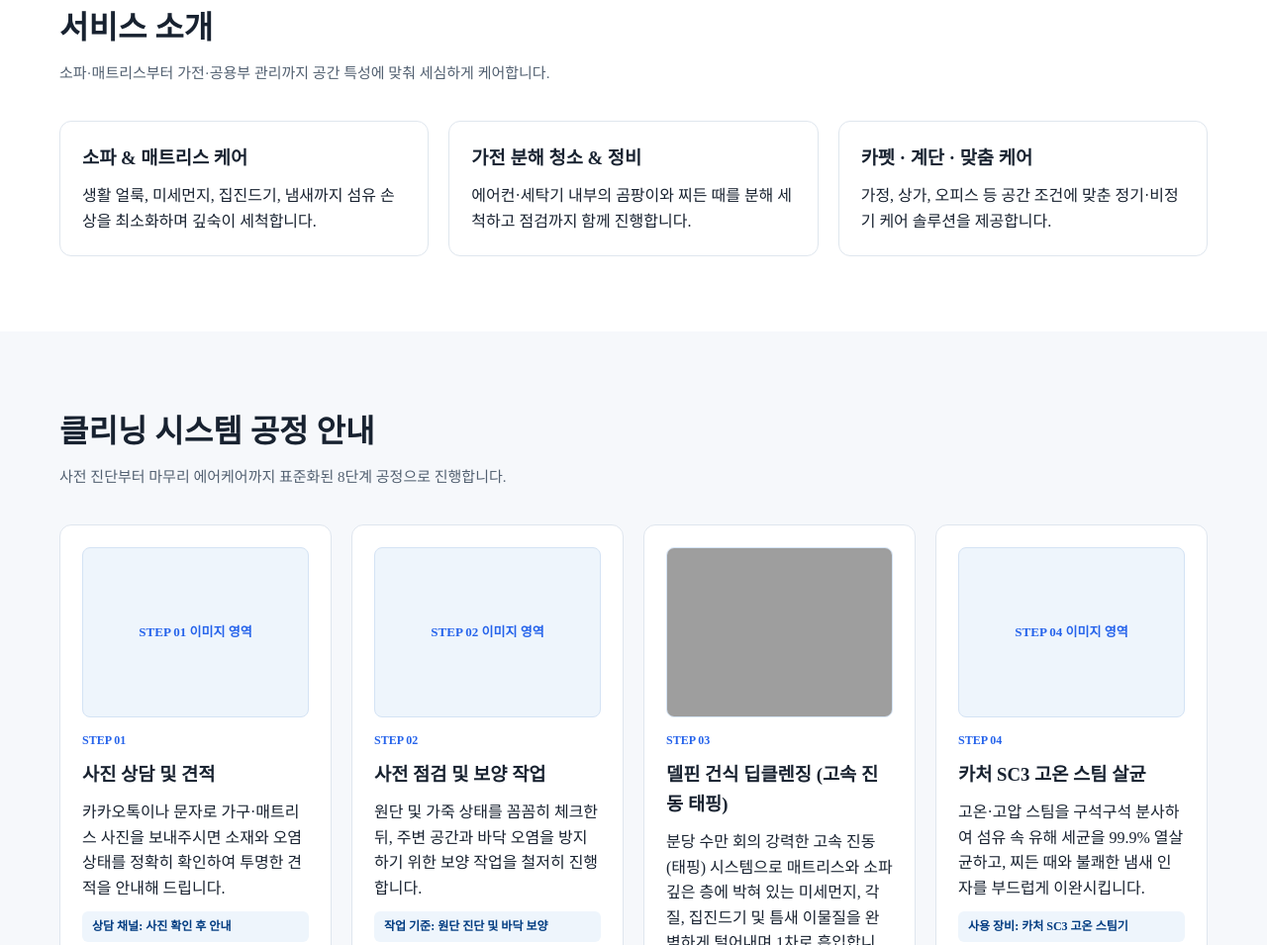
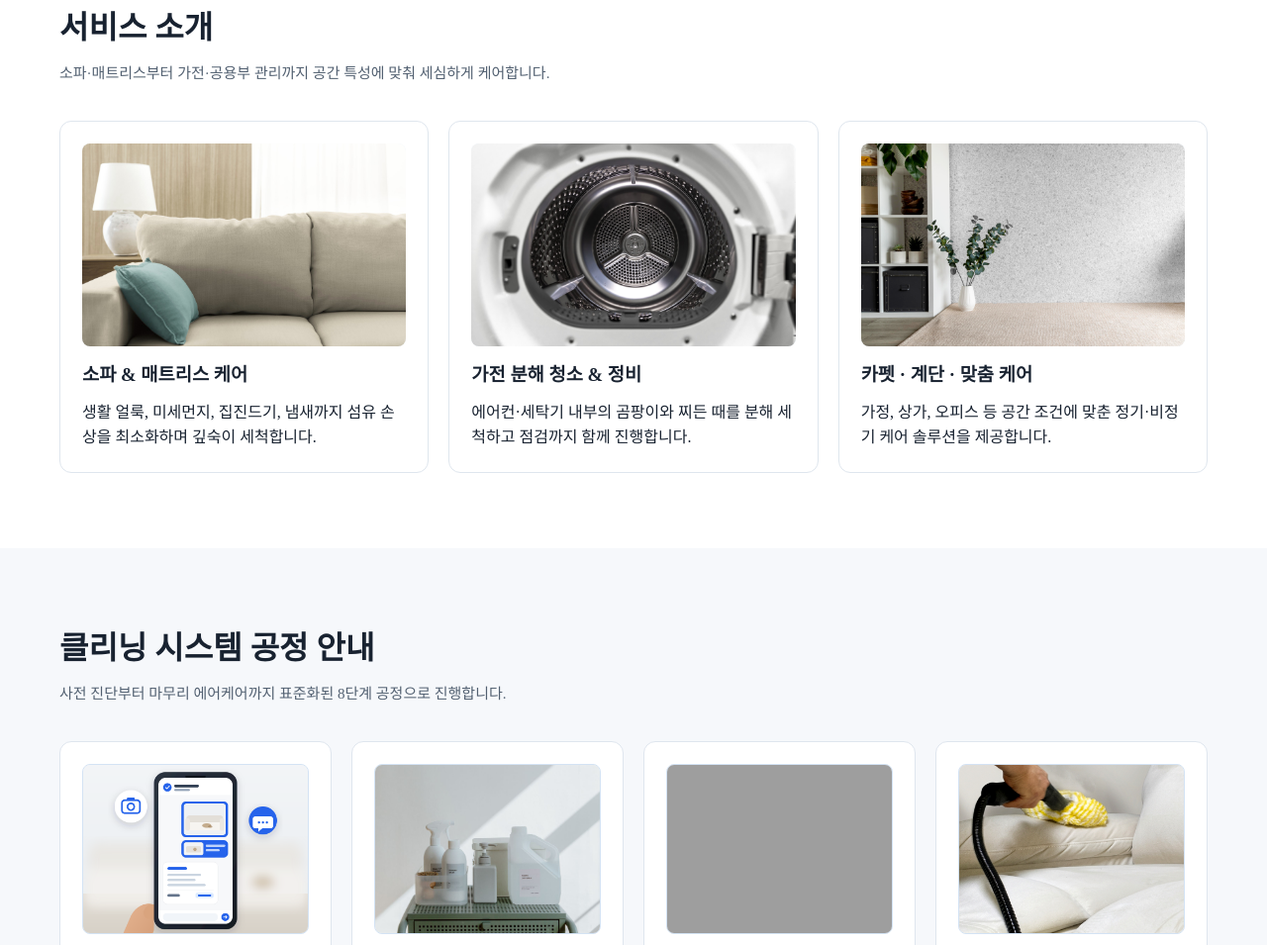
Before and after one commit to cleanandfix/clean-n-fix, a plain HTML site: page index.html in a window 1280 px wide. Shown: the part 679-1634 px from the top of the page at 99% size. Drawn offline with Linux system fonts and the light colour scheme; grey boxes are pictures that could not be loaded.

```diff
--- a/css/style.css
+++ b/css/style.css
@@ -586,3 +586,25 @@ a {
   outline: 2px solid var(--primary);
   border-color: var(--primary);
 }
+
+/* 서비스 소개 썸네일 */
+.service-thumb {
+  width: 100%;
+  aspect-ratio: 16 / 10;
+  border-radius: 8px;
+  overflow: hidden;
+  background: var(--primary-soft);
+  margin-bottom: 4px;
+}
+
+.service-thumb img {
+  width: 100%;
+  height: 100%;
+  object-fit: cover;
+  display: block;
+  transition: transform 0.3s ease;
+}
+
+.card:hover .service-thumb img {
+  transform: scale(1.04);
+}
--- a/index.html
+++ b/index.html
@@ -5,7 +5,7 @@
   <!-- <title>클린앤픽스 | 토탈 홈케어 솔루션</title> -->
   <title>클린앤픽스 | 소파·매트리스·가전 토탈 홈케어</title>
   <meta name="viewport" content="width=device-width, initial-scale=1.0" />
-  <meta name="description" content="클린앤픽스는 소파, 매트리스, 카펫, 계단 청소와 에어컨·세탁기 청소·수리를 한 번에 제공하는 토탈 홈케어입니다. 무료 견적 1668-4779." />
+  <meta name="description" content="클린앤픽스는 소파, 매트리스, 카펫, 계단 청소와 에어컨·세탁기 청소·수리를 한 번에 제공하는 토탈 홈케어입니다. 무료 견적 010-4590-8875" />
   <meta name="keywords" content="클린앤픽스, 소파청소, 매트리스청소, 카펫청소, 에어컨청소, 세탁기수리, 홈케어" />
   <meta name="author" content="클린앤픽스" />
   <meta name="robots" content="index, follow" />
@@ -29,7 +29,7 @@
   <meta property="og:locale" content="ko_KR" />
   <meta property="og:site_name" content="클린앤픽스" />
   <meta property="og:title" content="클린앤픽스 | 보이지 않는 곳까지 깔끔하게" />
-  <meta property="og:description" content="소파·매트리스·카펫 청소와 에어컨·세탁기 케어를 한 번에. 무료 견적 1668-4779." />
+  <meta property="og:description" content="소파·매트리스·카펫 청소와 에어컨·세탁기 케어를 한 번에. 무료 견적 010-4590-8875" />
   <meta property="og:url" content="https://cleanandfix.github.io/clean-n-fix" />
   <meta property="og:image" content="https://i.ifh.cc/rtOktN.jpg" />
   <meta property="og:image:width" content="1200" />
@@ -58,7 +58,7 @@
         <a href="#review">고객 후기</a>
       </nav>
       <div class="header-actions">
-        <a href="tel:1668-4779" class="tel-link">1668-4779</a>
+        <a href="tel:010-4590-8875" class="tel-link">010-4590-8875</a>
         <button type="button" class="btn-primary" id="openQuoteModal">무료 견적 신청</button>
       </div>
     </div>
@@ -90,14 +90,23 @@
         </div>
         <div class="grid-3">
           <article class="card">
+            <div class="service-thumb">
+              <img src="assets/service_01.png" alt="소파 및 매트리스 케어" loading="lazy" onerror="this.remove();" />
+            </div>
             <h3>소파 &amp; 매트리스 케어</h3>
             <p>생활 얼룩, 미세먼지, 집진드기, 냄새까지 섬유 손상을 최소화하며 깊숙이 세척합니다.</p>
           </article>
           <article class="card">
+            <div class="service-thumb">
+              <img src="assets/service_02.png" alt="가전 분해 청소 및 정비" loading="lazy" onerror="this.remove();" />
+            </div>
             <h3>가전 분해 청소 &amp; 정비</h3>
             <p>에어컨·세탁기 내부의 곰팡이와 찌든 때를 분해 세척하고 점검까지 함께 진행합니다.</p>
           </article>
           <article class="card">
+            <div class="service-thumb">
+              <img src="assets/service_03.png" alt="카펫 계단 맞춤 케어" loading="lazy" onerror="this.remove();" />
+            </div>
             <h3>카펫 · 계단 · 맞춤 케어</h3>
             <p>가정, 상가, 오피스 등 공간 조건에 맞춘 정기·비정기 케어 솔루션을 제공합니다.</p>
           </article>
@@ -197,7 +206,7 @@
     <div class="container footer-inner">
       <div>
         <strong>클린앤픽스</strong>
-        <p>대표번호: 1668-4779 · 상담 및 견적 문의 가능</p>
+        <p>대표번호: 010-4590-8875 · 상담 및 견적 문의 가능</p>
       </div>
       <p class="copyright">© 2026 CLEAN &amp; FIX. All rights reserved.</p>
     </div>
--- a/js/main.js
+++ b/js/main.js
@@ -50,9 +50,9 @@ const stepsData = [
   },
   {
     step: "STEP 08",
-    title: "우드 호텔향 에어케어 & 결과 확인",
-    desc: "고급스러운 '우드 호텔향'으로 산뜻하고 쾌적한 공기 케어를 마무리하고, 최종 결과를 고객님과 함께 확인한 후 서비스를 마칩니다.",
-    equip: "사용 재료: 우드 호텔향 오일",
+    title: "아로마케어(우드호텔향)",
+    desc: "고급스러운 '우드호텔향'으로 산뜻하고 쾌적한 공기 케어를 마무리하고, 최종 결과를 고객님과 함께 확인한 후 서비스를 마칩니다.",
+    equip: "사용 재료: 우드호텔향 아로마오일",
     imgSrc: "assets/step-08.png"
   }
 ];
@@ -79,7 +79,11 @@ if (processGrid) {
       (item) => `
       <article class="card">
         <div class="step-thumb">
-          <img src="${item.imgSrc}" alt="${item.step} ${item.title}" onerror="this.style.display='none'; this.parentElement.textContent='${item.step} 이미지 영역';" />
+          ${
+            item.imgSrc
+              ? `<img src="${item.imgSrc}" alt="${item.step} ${item.title}" loading="lazy" onerror="this.remove();" />`
+              : ""
+          }
         </div>
         <span class="step-code">${item.step}</span>
         <h3>${item.title}</h3>
```
Also changed, not shown: Claude outputs/step-01.png (added), Claude outputs/step-02.png (added), Claude outputs/step-08.png (added), assets/service_01.jpg (added), assets/service_01.png (added), assets/service_02.png (added), assets/service_03.png (added), assets/step-01.png (added), assets/step-02.png (added), assets/step-04.png (added), assets/step-05.png (added), assets/step-07.png (added), assets/step-08.png (added), 1 other file.
